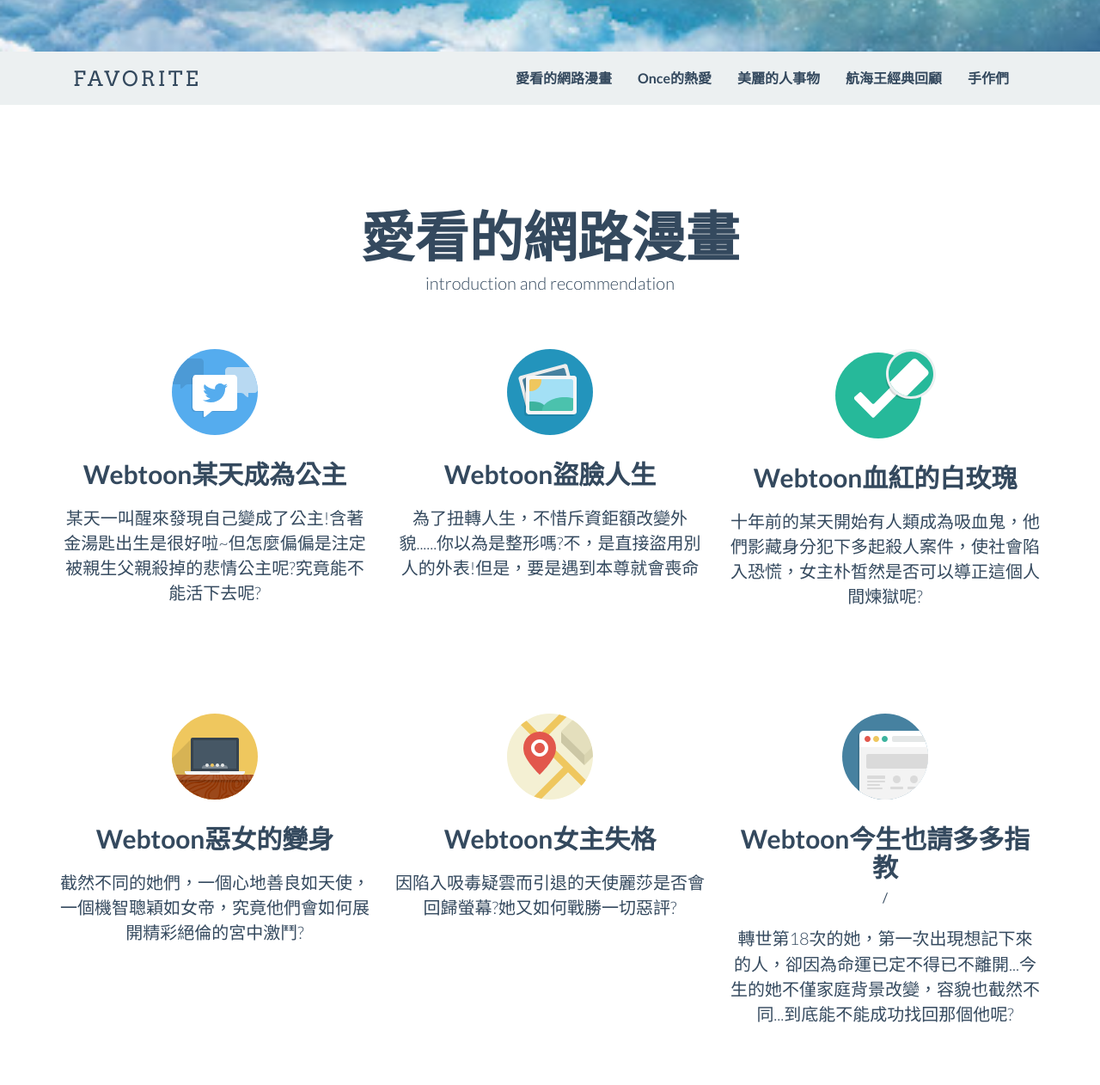
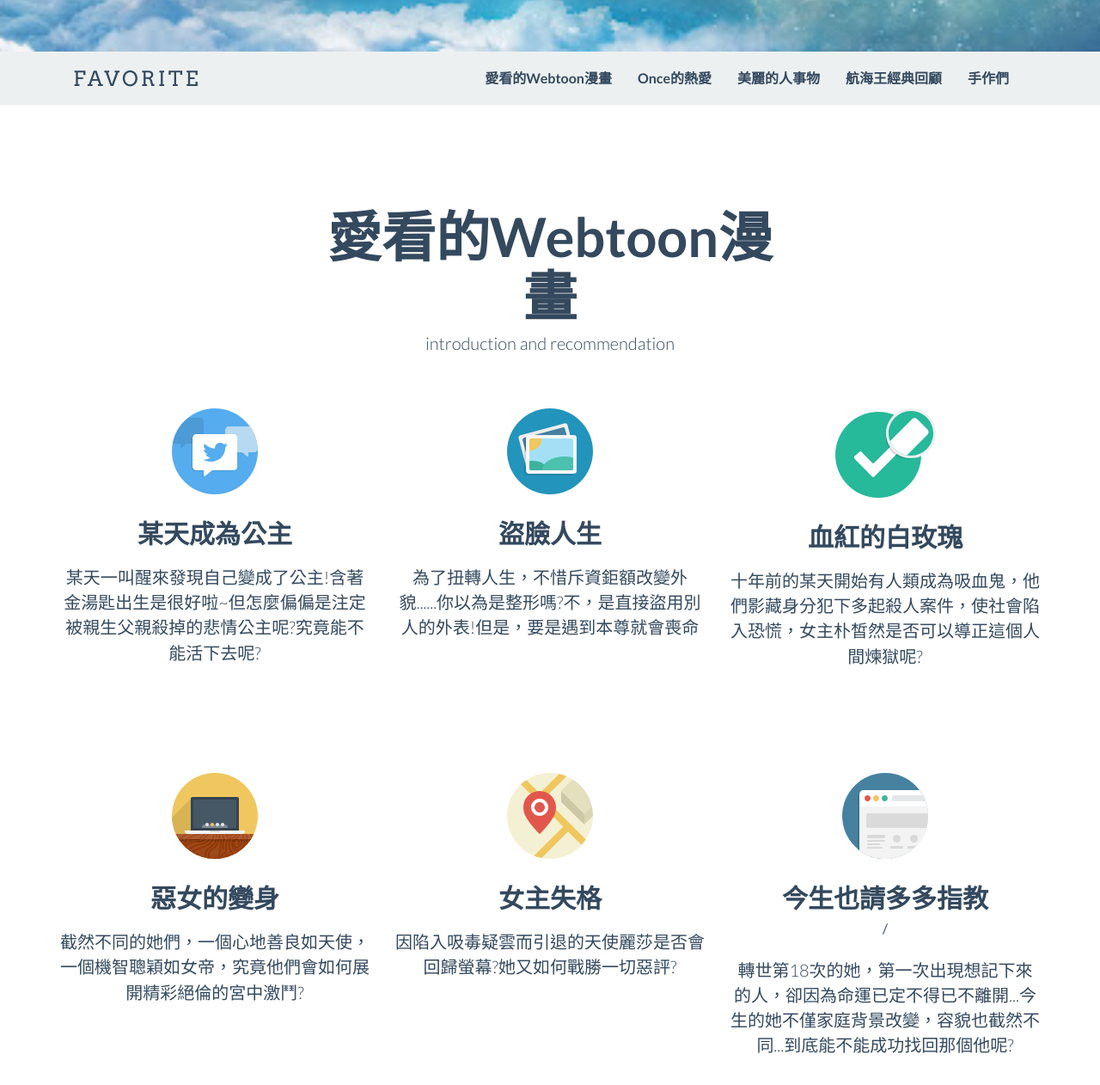
Before and after one commit to Yu-Hsuan-Liao/webex1, a plain HTML site: page index.html in a window 1280 px wide. Shown: the part 740-2002 px from the top of the page at 86% size. Drawn offline with Linux system fonts and the light colour scheme.

Commit message:
Update index.html

```diff
--- a/index.html
+++ b/index.html
@@ -91,7 +91,7 @@
 			<div class="collapse navbar-collapse navbar-right navbar-ex1-collapse">
 				<ul class="nav navbar-nav">
 
-					<li class="menuItem"><a href="#whatis">愛看的網路漫畫</a></li>
+					<li class="menuItem"><a href="#whatis">愛看的Webtoon漫畫</a></li>
 					<li class="menuItem"><a href="#useit">Once的熱愛</a></li>
 					<li class="menuItem"><a href="#screen">美麗的人事物</a></li>
 					<li class="menuItem"><a href="#credits">航海王經典回顧</a></li>
@@ -107,7 +107,7 @@
 		<div class="container">
 
 			<div class="col-md-6 col-md-offset-3 text-center wrap_title">
-				<h2>愛看的網路漫畫</h2>
+				<h2>愛看的Webtoon漫畫</h2>
 				<p class="lead" style="margin-top:0">introduction and recommendation</p>
 
 			</div>
@@ -116,7 +116,7 @@
 
 				<div class="col-sm-4 wow fadeInDown text-center">
 				  <img class="rotate" src="img/icon/tweet.svg" alt="Generic placeholder image">
-				  <h3>Webtoon某天成為公主</h3>
+				  <h3>某天成為公主</h3>
 				  <p class="lead">某天一叫醒來發現自己變成了公主!含著金湯匙出生是很好啦~但怎麼偏偏是注定被親生父親殺掉的悲情公主呢?究竟能不能活下去呢?</p>
 
 				  <!-- <p><a class="btn btn-embossed btn-primary view" role="button">View Details</a></p> -->
@@ -124,14 +124,14 @@
 
 				<div class="col-sm-4 wow fadeInDown text-center">
 				  <img  class="rotate" src="img/icon/picture.svg" alt="Generic placeholder image">
-				   <h3>Webtoon盜臉人生</h3>
+				   <h3>盜臉人生</h3>
 				   <p class="lead">為了扭轉人生，不惜斥資鉅額改變外貌......你以為是整形嗎?不，是直接盜用別人的外表!但是，要是遇到本尊就會喪命</p>
 				   <!-- <p><a class="btn btn-embossed btn-primary view" role="button">View Details</a></p> -->
 				</div><!-- /.col-lg-4 -->
 
 				<div class="col-sm-4 wow fadeInDown text-center">
 				  <img  class="rotate" src="img/icon/retina.svg" alt="Generic placeholder image">
-				   <h3>Webtoon血紅的白玫瑰</h3>
+				   <h3>血紅的白玫瑰</h3>
 					<p class="lead">十年前的某天開始有人類成為吸血鬼，他們影藏身分犯下多起殺人案件，使社會陷入恐慌，女主朴皙然是否可以導正這個人間煉獄呢?</p>
 
 			<!-- <p><a class="btn btn-embossed btn-primary view" role="button">View Details</a></p> -->
@@ -143,21 +143,21 @@
 
 				<div class="col-sm-4  wow fadeInDown text-center">
 				  <img class="rotate" src="img/icon/laptop.svg" alt="Generic placeholder image">
-				  <h3>Webtoon惡女的變身</h3>
+				  <h3>惡女的變身</h3>
 				  <p class="lead">截然不同的她們，一個心地善良如天使，一個機智聰穎如女帝，究竟他們會如何展開精彩絕倫的宮中激鬥?</p>
 				 <!-- <p><a class="btn btn-embossed btn-primary view" role="button">View Details</a></p> -->
 				</div><!-- /.col-lg-4 -->
 
 				<div class="col-sm-4 wow fadeInDown text-center">
 				  <img  class="rotate" src="img/icon/map.svg" alt="Generic placeholder image">
-				   <h3>Webtoon女主失格</h3>
+				   <h3>女主失格</h3>
 				   <p class="lead">因陷入吸毒疑雲而引退的天使麗莎是否會回歸螢幕?她又如何戰勝一切惡評?</p>
 				   <!-- <p><a class="btn btn-embossed btn-primary view" role="button">View Details</a></p> -->
 				</div><!-- /.col-lg-4 -->
 
 				<div class="col-sm-4 wow fadeInDown text-center">
 				  <img  class="rotate" src="img/icon/browser.svg" alt="Generic placeholder image">
-				   <h3>Webtoon今生也請多多指教</h3>/
+				   <h3>今生也請多多指教</h3>/
 				 <p class="lead">轉世第18次的她，第一次出現想記下來的人，卻因為命運已定不得已不離開...今生的她不僅家庭背景改變，容貌也截然不同...到底能不能成功找回那個他呢?</p>
 				  <!-- <p><a class="btn btn-embossed btn-primary view" role="button">View Details</a></p> -->
 				</div><!-- /.col-lg-4 -->
```
